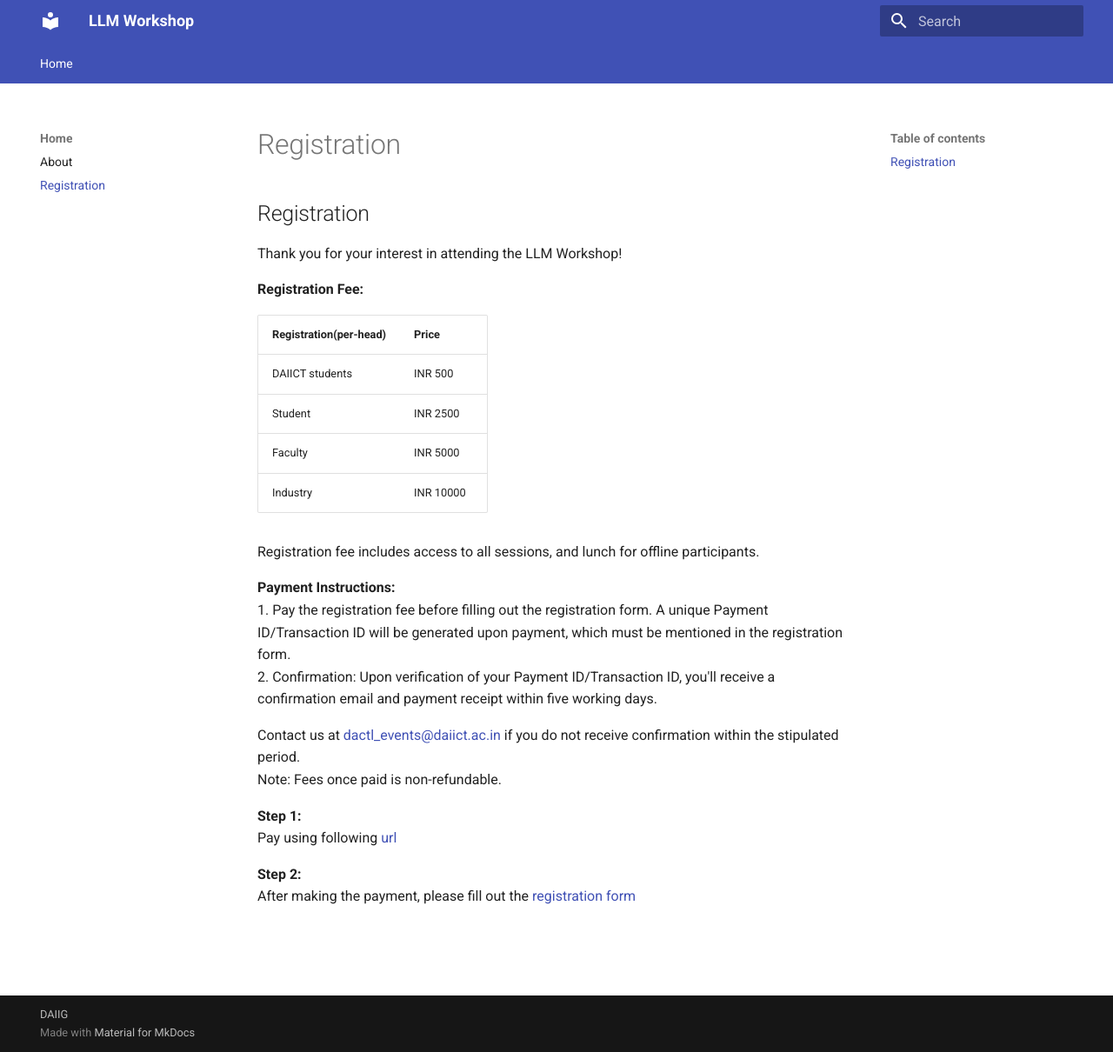
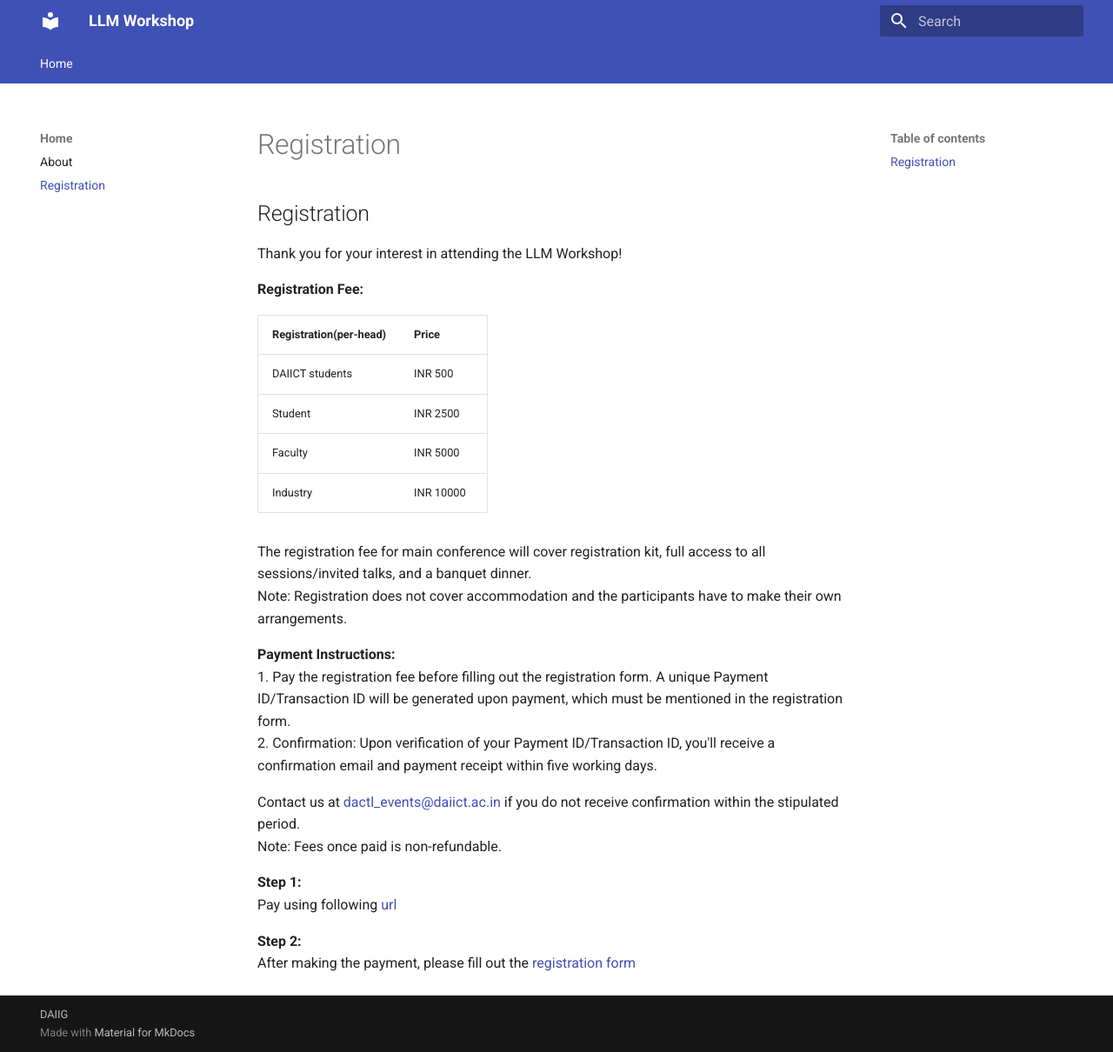
Before and after one commit to KDM-LAB/daaig-website, an MkDocs documentation site: the page built from docs/registration.md, in a window 1280 px wide and 1210 px high. Shown: the whole window at 87% size. Built offline with MkDocs 1.6.1 and Material for MkDocs 9.7.7, drawn with Linux system fonts in a browser that asks for light colours.

Commit message:
add registration details

```diff
--- a/docs/registration.md
+++ b/docs/registration.md
@@ -10,7 +10,9 @@ Thank you for your interest in attending the LLM Workshop!
 | Faculty                | INR 5000  |
 | Industry               | INR 10000 |
 
-Registration fee includes access to all sessions, and lunch for offline participants.
+
+The registration fee for main conference will cover registration kit, full access to all sessions/invited talks, and a banquet dinner.
+Note: Registration does not cover accommodation and the participants have to make their own arrangements.
 
 **Payment Instructions:**
 1. Pay the registration fee before filling out the registration form.
```
